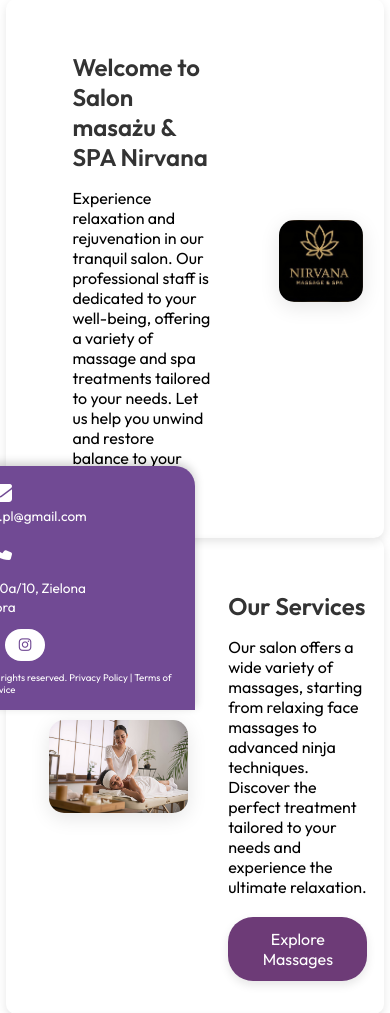
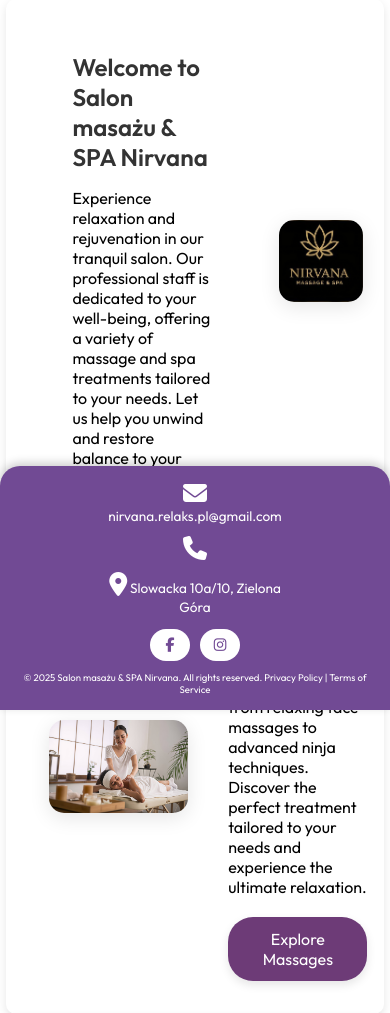
Before and after one commit to Denys-Yefimov/massage_salon, a PHP site: page / in a window 390 px wide. Shown: the part 134-1147 px from the top of the page. Run offline with PHP 8.4, Linux system fonts and the light colour scheme; data that the repository does not hold is empty.

Commit message:
Adapted phone main page #2

```diff
--- a/css/footer.css
+++ b/css/footer.css
@@ -108,7 +108,8 @@ footer {
         height: auto; /* адаптивная высота */
         text-align: center; /* Center align footer content */
         margin: 0 auto; /* Center the footer horizontally */
-        left: 0; /* Shift the footer container to the right */
+        left: 50%; /* Center the footer horizontally */
+        transform: translateX(-50%); /* Adjust for centering */
     }
 
     .footer-container {
```
